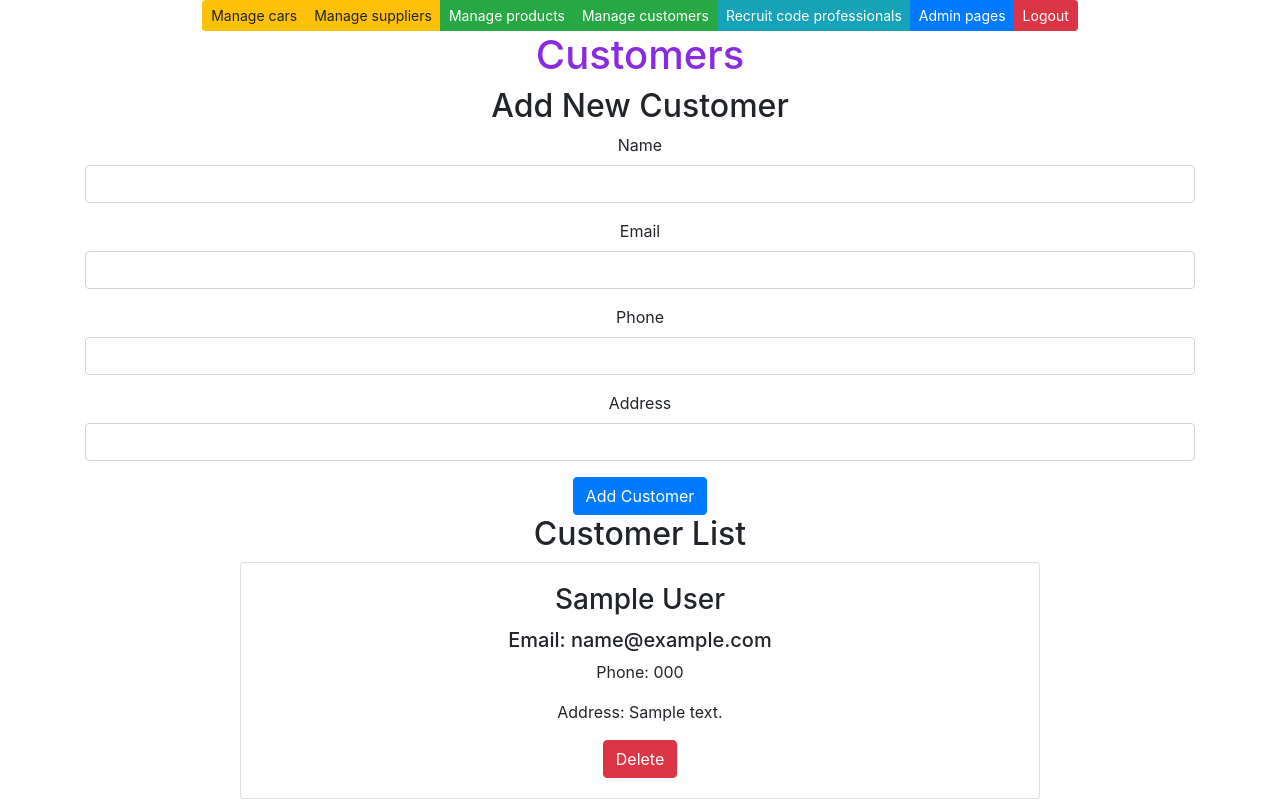
After one commit to jaycm18/djangokurssi_suppliers, a Django app: page /customers/ in a window 1280 px wide. The commit adds this page. Run offline with Django 5.2, Linux system fonts and the light colour scheme; a user stored in the database is signed in; tables that the repository leaves empty hold one stand-in row (values such as "Sample post"); some libraries are stand-ins or nearby versions.

Commit message:
lisätty customers ja cars

```diff
--- a/app/models.py
+++ b/app/models.py
@@ -23,3 +23,20 @@ class Product(models.Model):
      # mutta se ei ole välttämätöntä alussa
     def __str__(self):
         return f"{self.productname} produced by {self.supplier.companyname}"
+
+class Car(models.Model):
+    model = models.CharField(max_length=100)
+    license_number = models.CharField(max_length=15)
+    supplier = models.ForeignKey(Supplier, on_delete=models.CASCADE)
+
+    def __str__(self):
+        return f"{self.model} with license number {self.license_number} from {self.supplier.companyname}"
+
+class Customer(models.Model):
+    name = models.CharField(max_length=255)
+    email = models.EmailField(unique=True)
+    phone = models.CharField(max_length=20)
+    address = models.TextField()
+
+    def __str__(self):
+        return self.name
--- /dev/null
+++ b/app/templates/customerlist.html
@@ -0,0 +1,44 @@
+{% extends 'index.html' %}
+
+{% block content %}
+<h1>Customers</h1>
+
+<!-- Form for adding a new customer -->
+<h2>Add New Customer</h2>
+<form method="post" action="{% url 'add_customer' %}">
+    {% csrf_token %}
+    <div class="form-group">
+        <label for="name">Name</label>
+        <input type="text" class="form-control" id="name" name="name" required>
+    </div>
+    <div class="form-group">
+        <label for="email">Email</label>
+        <input type="email" class="form-control" id="email" name="email" required>
+    </div>
+    <div class="form-group">
+        <label for="phone">Phone</label>
+        <input type="text" class="form-control" id="phone" name="phone" required>
+    </div>
+    <div class="form-group">
+        <label for="address">Address</label>
+        <input type="text" class="form-control" id="address" name="address" required>
+    </div>
+    <button type="submit" class="btn btn-primary">Add Customer</button>
+</form>
+
+<!-- List of customers -->
+<h2>Customer List</h2>
+{% for customer in customers %}
+<div class="card" style="width: 50rem;">
+    <div class="card-body">
+        <h3 class="card-title">{{ customer.name }}</h3>
+        <h5 class="card-text">Email: {{ customer.email }}</h5>
+        <p class="card-text">Phone: {{ customer.phone }}</p>
+        <p class="card-text">Address: {{ customer.address }}</p>
+        <a href="{% url 'confirm_delete_customer' customer.id %}" class="btn btn-danger">Delete</a>
+    </div>
+</div>
+{% empty %}
+<p>No customers found.</p>
+{% endfor %}
+{% endblock %}
--- a/app/templates/index.html
+++ b/app/templates/index.html
@@ -29,8 +29,10 @@
 
 
             <div class="btn-group" role="group">
+                <a class="btn btn-warning btn-sm" href="/cars">Manage cars</a>
                 <a class="btn btn-warning btn-sm" href="/suppliers">Manage suppliers</a>
                 <a class="btn btn-success btn-sm" href="/products">Manage products</a>
+                <a class="btn btn-success btn-sm" href="/customers">Manage customers</a>
                 <a class="btn btn-info btn-sm" href="http://careeria.fi">Recruit code professionals</a>
                 <a class="btn btn-primary btn-sm" href="/admin">Admin pages</a>
                 <a class="btn btn-danger btn-sm"href="/logout">Logout</a>
--- a/app/urls.py
+++ b/app/urls.py
@@ -3,6 +3,8 @@ from django.urls import path
 from .views import deletesupplier, productlistview, supplierlistview, deletesupplier, products_filtered
 from .views import addsupplier, addproduct, deleteproduct, confirmdeleteproduct, confirmdeletesupplier
 from .views import edit_product_post, edit_product_get, searchsuppliers, loginview, login_action, logout_action
+from .views import carlistview, add_car, edit_car_get, edit_car_post, cars_by_supplier, delete_car, confirm_delete_car
+from .views import customerlistview, add_customer, delete_customer, confirm_delete_customer
 
 urlpatterns = [
     # Landing page after login
@@ -28,4 +30,20 @@ urlpatterns = [
     path('delete-supplier/<int:id>/', deletesupplier),
     path('confirm-delete-supplier/<int:id>/', confirmdeletesupplier),
     path('search-suppliers/', searchsuppliers),
+
+    # Car url´s
+    path('cars/', carlistview),
+    path('add-car/', add_car),
+    path('cars-by-supplier/<int:id>/', cars_by_supplier),
+    path('edit-car/<int:id>/', edit_car_get),
+    path('edit-car-post/<int:id>/', edit_car_post),
+    path('delete-car/<int:id>/', delete_car),
+    path('confirm-delete-car/<int:id>/', confirm_delete_car),
+
+    # Customer url´s
+    path('customers/', customerlistview, name='customer_list'),
+    path('add-customer/', add_customer),
+    path('delete-customer/<int:id>/', delete_customer),
+    path('confirm-delete-customer/<int:id>/', confirm_delete_customer),
+
 ]
--- a/app/views.py
+++ b/app/views.py
@@ -1,5 +1,5 @@
 from django.shortcuts import render, redirect
-from .models import Supplier, Product
+from .models import Supplier, Product, Car, Customer
 from django.contrib.auth import authenticate, login, logout
 
 '''# Landing afrer login
@@ -123,3 +123,109 @@ def searchsuppliers(request):
     filtered = Supplier.objects.filter(companyname__contains = search)
     context = {'suppliers': filtered}
     return render (request,"supplierlist.html",context)
+
+# Car Views
+def carlistview(request):
+    if not request.user.is_authenticated:
+        return render(request, 'loginpage.html')
+    else:
+        carlist = Car.objects.all()
+        supplierlist = Supplier.objects.all()
+        context = {'cars': carlist, 'suppliers': supplierlist}
+        return render (request,"carlist.html",context)
+
+
+def add_car(request):
+    if not request.user.is_authenticated:
+        return render(request, 'loginpage.html')
+    else:
+        a = request.POST['model']
+        b = request.POST['license_number']
+        c = request.POST['supplier']
+
+        Car(model=a, license_number=b, supplier=Supplier.objects.get(id=c)).save()
+        return redirect(request.META['HTTP_REFERER'])
+
+def cars_by_supplier(request, id):
+    if not request.user.is_authenticated:
+        return render(request, 'loginpage.html')
+    else:
+        supplier = Supplier.objects.get(id=id)
+        cars = Car.objects.filter(supplier=supplier)
+        supplierlist = Supplier.objects.all()
+        context = {'cars': cars, 'suppliers': supplierlist, 'selected_supplier': supplier}
+        return render(request, 'carlist.html', context)
+
+def edit_car_get(request, id):
+    if not request.user.is_authenticated:
+        return render(request, 'loginpage.html')
+    else:
+        car = Car.objects.get(id=id)
+        supplierlist = Supplier.objects.all()
+        context = {'car': car, 'suppliers': supplierlist}
+        return render(request, "edit_car.html", context)
+
+def edit_car_post(request, id):
+    if not request.user.is_authenticated:
+        return render(request, 'loginpage.html')
+    else:
+        car = Car.objects.get(id=id)
+        car.model = request.POST['model']
+        car.license_number = request.POST['license_number']
+        car.supplier = Supplier.objects.get(id=request.POST['supplier'])
+        car.save()
+        return redirect(carlistview)
+
+def confirm_delete_car(request, id):
+    if not request.user.is_authenticated:
+        return render(request, 'loginpage.html')
+    else:
+        car = Car.objects.get(id=id)
+        context = {'car': car}
+        return render(request, "confirmdelcar.html", context)
+
+def delete_car(request, id):
+    if not request.user.is_authenticated:
+        return render(request, 'loginpage.html')
+    else:
+        Car.objects.get(id=id).delete()
+        return redirect(carlistview)
+
+# Customer Views
+
+def customerlistview(request):
+    if not request.user.is_authenticated:
+        return render(request, 'loginpage.html')
+    else:
+        customerlist = Customer.objects.all()
+        context = {'customers': customerlist}
+        return render(request, "customerlist.html", context)
+
+def add_customer(request):
+    if not request.user.is_authenticated:
+        return render(request, 'loginpage.html')
+    else:
+        if request.method == 'POST':
+            a = request.POST['name']
+            b = request.POST['email']
+            c = request.POST['phone']
+            d = request.POST['address']
+            Customer(name=a, email=b, phone=c, address=d).save()
+            return redirect('customer_list')
+        else:
+            return render(request, 'customerlist.html')
+
+def confirm_delete_customer(request, id):
+    if not request.user.is_authenticated:
+        return render(request, 'loginpage.html')
+    else:
+        customer = Customer.objects.get(id=id)
+        context = {'customer': customer}
+        return render(request, "confirmdelcustomer.html", context)
+
+def delete_customer(request, id):
+    if not request.user.is_authenticated:
+        return render(request, 'loginpage.html')
+    else:
+        Customer.objects.get(id=id).delete()
+        return redirect(customerlistview)
```
Also changed, not shown: app/templates/carlist.html (added, +73 -0 lines), app/templates/confirmdelcar.html (added, +18 -0 lines), app/templates/confirmdelcustomer.html (added, +13 -0 lines), app/templates/edit_car.html (added, +27 -0 lines), suppliers/settings.py (+4 -3 lines), app/migrations/0002_car.py (added), app/migrations/0003_customer.py (added).
